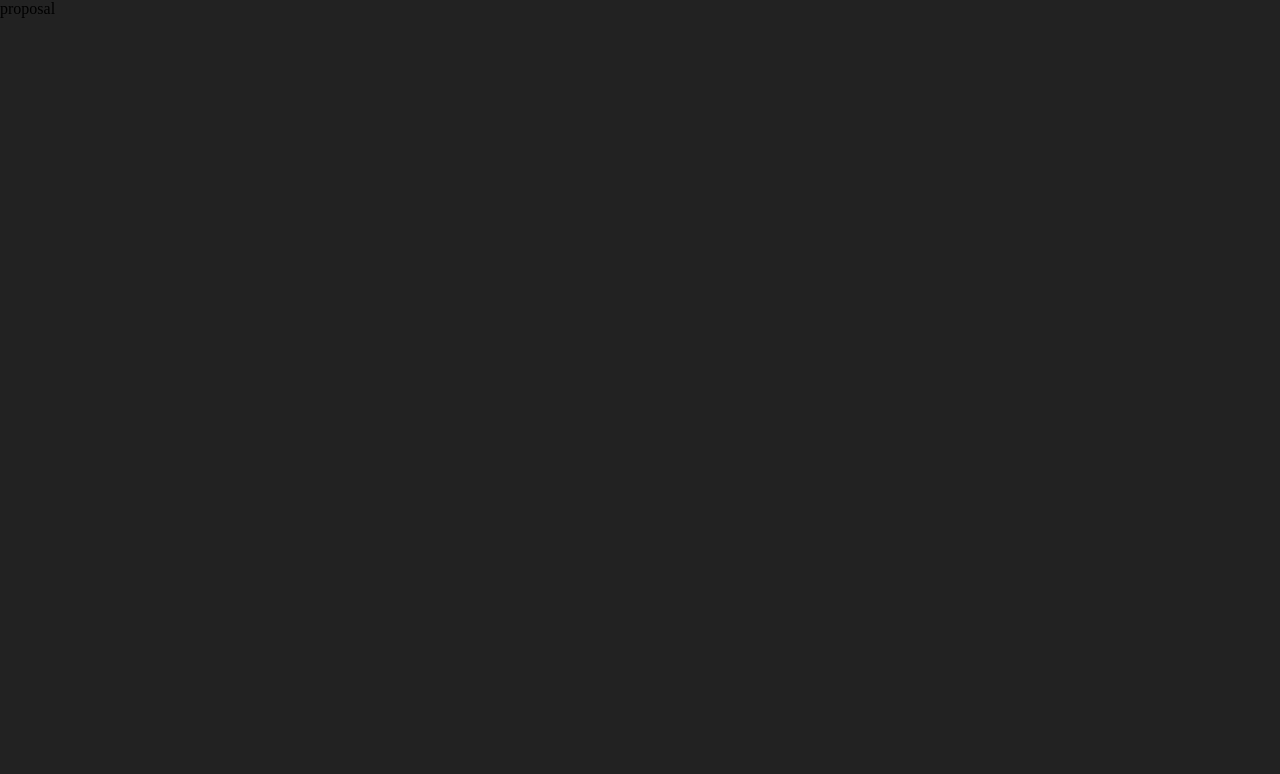
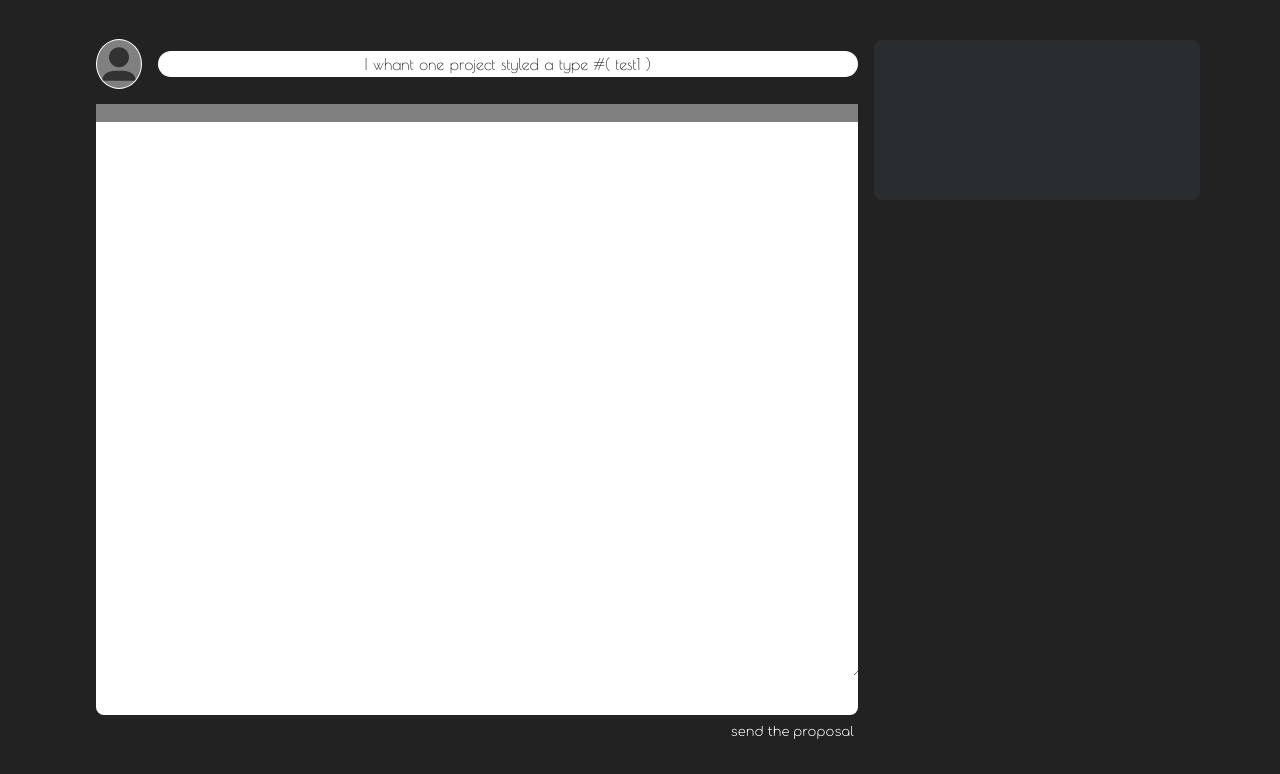
Before and after one commit to NoachDev/Personal-WebSite, a Next.js app: page /proposal in a window 1280 px wide. Shown: the top 774 px of the page. Built offline with nearby package versions, Linux system fonts and the light colour scheme.

Commit message:
proposal page

```diff
--- a/pages/proposal.tsx
+++ b/pages/proposal.tsx
@@ -1,10 +1,206 @@
+import styled from "styled-components"
+import noUser from "../public/user.svg"
+import Image from "next/image"
+import { useRouter } from "next/router"
+
+const Header = styled.div`
+  display           : flex                          ;
+  flex-direction    : row                           ;
+
+  gap               : 1em                           ;
+
+  height            : 3em                           ;
+
+  align-items       : center                        ;
+
+  #icon{
+    border          : 1px solid white               ;
+    border-radius   : 100%                          ;
+    display         : flex                          ;
+
+    background      : gray                          ;
+
+    width           : 3em                           ;
+    height          : 3em                           ;
+
+    justify-content : center                        ;
+    align-items     : center                        ;
+
+    overflow        : hidden                        ;
+
+  }
+
+  #text{
+    width           : 100%                          ;
+    height          : 55%                           ;
+
+    background      : white                         ;
+
+    border-radius   : 1em                           ;
+
+    display         : flex                          ;
+
+    justify-content : center                        ;
+    align-items     : center                        ;
+
+    font-family     : Poiret One                    ;
+
+  }
+`
+const Subimit = styled.div`
+  width             : 10em                          ;
+  height            : 65%                           ;
+
+  display           : flex                          ;
+  flex-direction    : column                        ;
+
+  width             : auto                          ;
+  margin-top        : 1em                           ;
+
+  @media (min-width: 576px){
+    position        : absolute                      ;
+    top             : 5.5em                         ;
+    width           : 70%                           ;
+    height          : 80%                           ;
+  }
+
+  #send{
+    margin-top      : 0.3em                         ;
+    margin-left     : auto                          ;
+    margin-right    : 0.3em                         ;
+
+    height          : 2em                           ;
+
+    display         : flex                          ;
+
+    align-items     : center                        ;
+
+    color           : white                         ;
+    font-family     : Confortaa                     ;
+    font-size       : 13px                          ;
+
+    &:hover{
+      // color         : blue;
+    }
+
+  }
+
+`
+const Write = styled.div`
+  width : 100%;
+  height: 100%;
+
+  background : white;
+
+
+  display : flex;
+  flex-direction : column;
+
+  border-radius : 0 0 0.5em 0.5em;
+  overflow : hidden;
+
+  #styles{
+    width : 100%;
+    height : 3%;
+    background : gray;
+
+
+
+  }
+
+  #input{
+    width : 100%;
+    height : 90% ;
+
+    border : 0px solid;
+    background : white;
+
+  }
+`
+const Notes = styled.div`
+  height            : 10em                          ;
+
+  background        : #292d32                       ;
+
+  border-radius     : 0.5em                         ;
+  overflow          : hidden                        ;
+
+
+`
+const Top = styled.div`
+  display           : grid                          ;
+  gap               : 1em                           ;
+
+  margin-top        : 2.5em                         ;
+
+  @media (min-width: 576px){
+    grid-template-columns: 70% 30%                  ;
+  }
+
+`
+
+const Layout = styled.div`
+  margin-inline     : 6em                           ;
+  position          : absolute                      ;
+
+  width             : calc(100vw - 12em)            ;
+  height            : 100vh                         ;
+
+  @media (max-width: 576px){
+    margin-inline   : 3em                           ;
+    position        : absolute                      ;
+
+    width           : calc(100vw - 6em)             ;
+    height          : 100vh                         ;
+  }
+
+`
 
 function Project(){
+  const router = useRouter()
+
   return (
-    <div>
-      proposal
-    </div>
+
+    <Layout>
+      <Top>
+        <Header>
+
+          <div id="icon">
+            <Image src={noUser} style={{width:"2.5em", height:"2.5em"}} alt=""/>
+          </div>
+
+          <div id="text">
+            <label>I whant one project styled a type #( test1 ) </label>
+          </div>
+
+        </Header>
+
+        <Notes>
+        </Notes>
+
+      </Top>
+
+      <Subimit>
+        <Write>
+
+          <div id="styles">
+          </div>
+
+          <textarea id="input" />
+
+        </Write>
+
+        <div id="send" onClick={() => router.push("/chats")}>
+          {/* <Image/> */}
+          <label> send the proposal</label>
+        </div>
+
+      </Subimit>
+
+    </Layout>
+
   )
+
 }
 
 export default Project
```
Also changed, not shown: public/user.svg (added).
